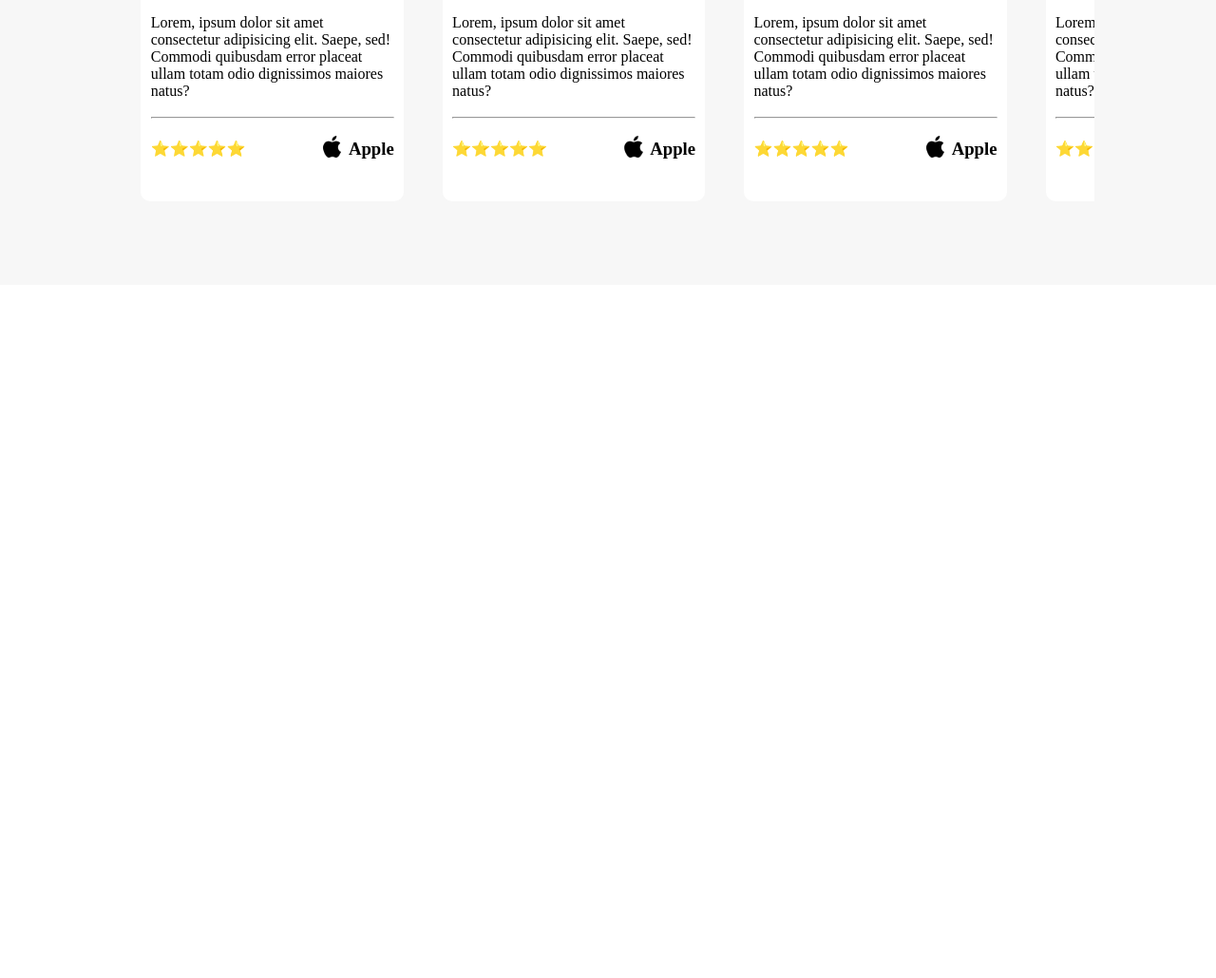
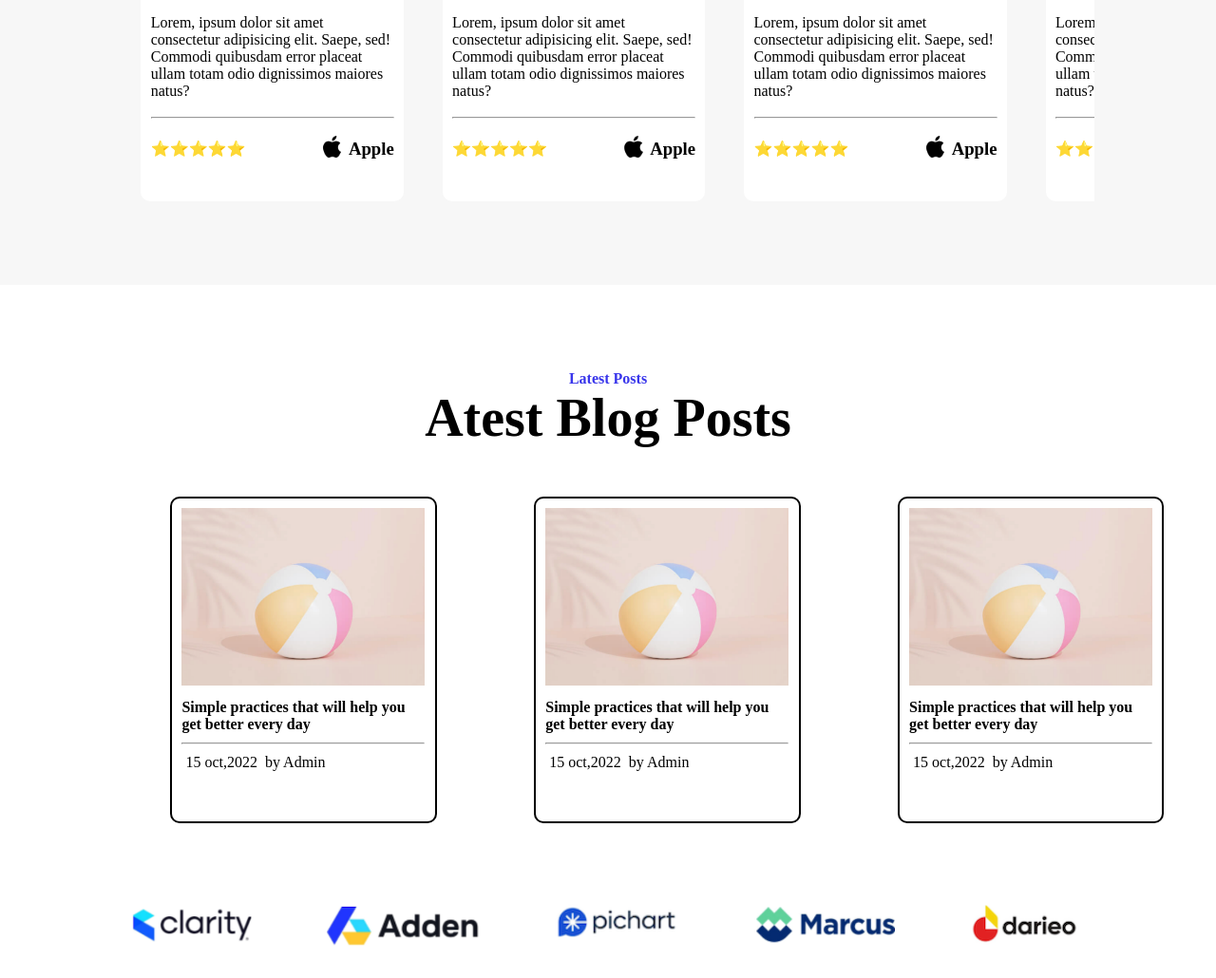
Before and after one commit to DreamyAman/aslexa-practice-template, a plain HTML site: page index.html in a window 1280 px wide. Shown: the part 5084-6114 px from the top of the page at 95% size. Before the commit the page ends 5384 px from the top, so only its background shows below. Drawn offline with Linux system fonts and the light colour scheme.

Commit message:
blogs posted

```diff
--- a/index.html
+++ b/index.html
@@ -633,7 +633,84 @@
         </section>
       </article>
 
+      <article class="blog-posts">
 
+        <section>
+          <h3 class="heading-h3 primary-color">latest posts</h3>
+          <h2 class="heading-h2">atest blog posts</h2>
+        </section>
+
+        <section class="blogs">
+          <div class="blog">
+            <a href="">
+            <img src="assets/images/random3.png" alt="">
+            <p><strong>Simple practices that will help you get better every day</strong></p>
+            </a>
+
+            <hr>
+
+            <div>
+              <a href="">
+                <img src="" alt="">
+                <span>15 oct,2022</span>
+              </a>
+              <a href="">
+                <img src="" alt="">
+                <span>by Admin</span>
+              </a>
+            </div>
+          </div>
+
+          <div class="blog">
+            <a href="">
+            <img src="assets/images/random3.png" alt="">
+            <p><strong>Simple practices that will help you get better every day</strong></p>
+            </a>
+
+            <hr>
+
+            <div>
+              <a href="">
+                <img src="" alt="">
+                <span>15 oct,2022</span>
+              </a>
+              <a href="">
+                <img src="" alt="">
+                <span>by Admin</span>
+              </a>
+            </div>
+          </div>
+
+          <div class="blog">
+            <a href="">
+            <img src="assets/images/random3.png" alt="">
+            <p><strong>Simple practices that will help you get better every day</strong></p>
+            </a>
+
+            <hr>
+
+            <div>
+              <a href="">
+                <img src="" alt="">
+                <span>15 oct,2022</span>
+              </a>
+              <a href="">
+                <img src="" alt="">
+                <span>by Admin</span>
+              </a>
+            </div>
+          </div>
+
+        </section>
+
+        <section>
+          <img src="assets/images/company1.png" alt="">
+          <img src="assets/images/company2.png" alt="">
+          <img src="assets/images/company3.png" alt="">
+          <img src="assets/images/company4.png" alt="">
+          <img src="assets/images/company5.png" alt="">
+        </section>
+      </article>
     </main>
   </body>
 </html>
--- a/stylesheets/article-1.css
+++ b/stylesheets/article-1.css
@@ -387,3 +387,53 @@
     width: 30%;
     display: flex;
 }
+
+.blog-posts{
+    height: 70vh;
+    width: 100vw;
+    margin-top: 7%;
+}
+
+.blog-posts section:first-child{
+    display: flex;
+    flex-direction: column;
+    justify-content: center;
+    align-items: center;
+}
+
+.blogs{
+    width: 80%;
+    margin: auto;
+    display: flex;
+}
+
+.blog{
+    min-width: 16em;
+    height: 20em;
+    padding: 1%;
+    border: 2px solid black;
+    border-radius: 10px;
+    margin: 5%
+}
+
+.blog *{
+    margin-bottom: 4%;
+}
+
+.blogs img{
+    width: 100%;
+}
+
+.blog-posts section:last-child{
+    width: 80%;
+    margin: auto;
+    height: 20%;
+    display: flex;
+    justify-content: space-between;
+    align-items: center;
+}
+
+.blog-posts section:last-child img{
+    min-width: 10%;
+    height: 50%;
+}
```
Also changed, not shown: assets/images/company1.png (added), assets/images/company2.png (added), assets/images/company3.png (added), assets/images/company4.png (added), assets/images/company5.png (added).
